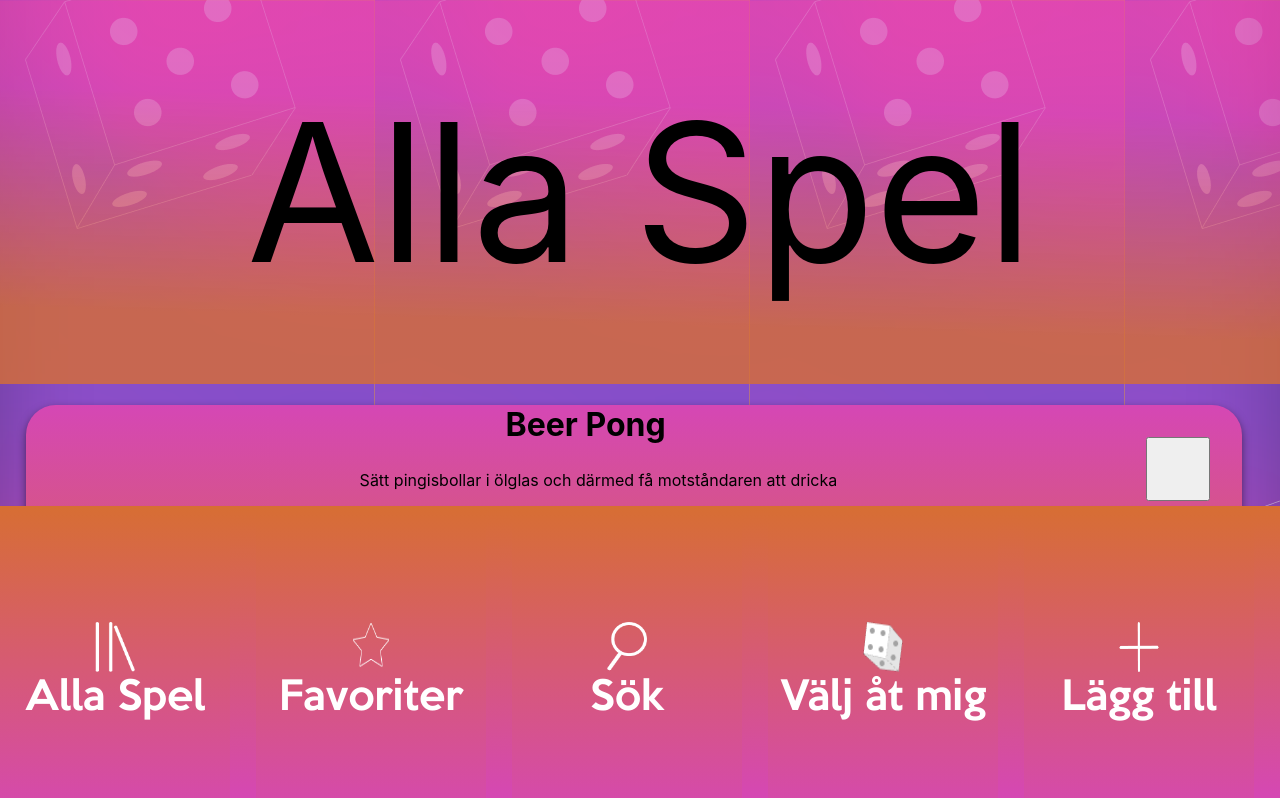
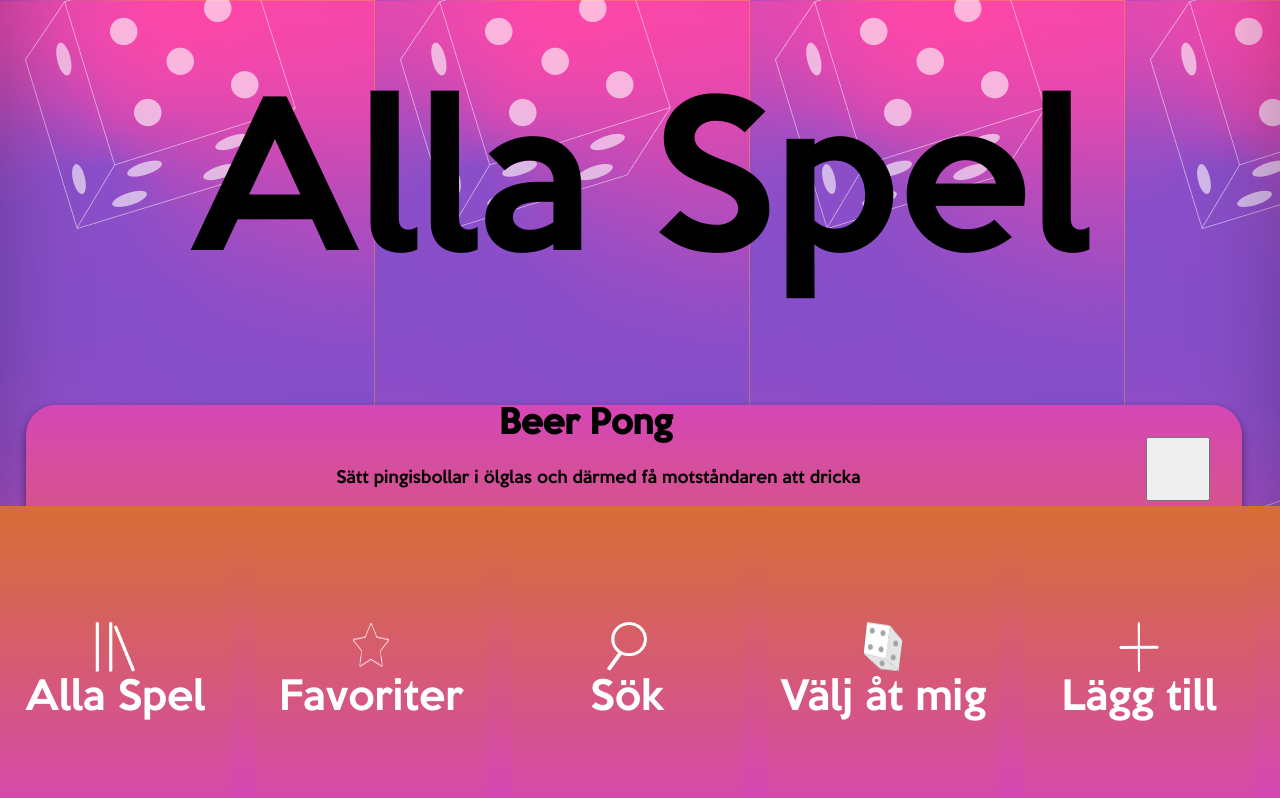
Before and after one commit to VibeValley/PartyPP, a React (Create React App) app: page /AllaSpel in a window 1280 px wide. Shown: the top 798 px of the page. Built offline with nearby package versions, Linux system fonts and the light colour scheme.

Commit message:
Fixat alla spel

```diff
--- a/src/AllaSpel.js
+++ b/src/AllaSpel.js
@@ -14,7 +14,7 @@ function AllaSpel() {
       {/*Det som står i rutan högst upp på sidan*/}
       <div className="HeaderDiv">
         <header className="SidaHeader">Alla Spel</header>
-      </div>
+
 
       <div className="ListaDiv">
         {/*Det som skriver ut hela listan med spel,
@@ -23,6 +23,8 @@ function AllaSpel() {
           <SpelLista key={allaSpel.id} spel={allaSpel} />
         ))}
       </div>
+      </div>
+
       <Lowerbar></Lowerbar>
     </div>
   );
--- a/src/App.css
+++ b/src/App.css
@@ -81,19 +81,16 @@ html {
 /*Alla spel css*/
 
 .HeaderDiv {
-  position: sticky;
-  top: 0;
+
   width: 100%;
-  height: 30vw;
-  background: linear-gradient(
-    181.54deg,
-    rgba(212, 71, 181, 0.68) 28.85%,
-    rgba(215, 110, 51, 0.8) 81.6%
-  );
+  height: 193.47vw;
+  border: 0px;
+  overflow: scroll;
 }
 
 .SidaHeader {
 
+  font-family: myFirstFont;
   border: 0px;
   font-size: 15vw;
   text-align: center;
@@ -101,8 +98,7 @@ html {
 }
 
 .ListaDiv {
-  height: 160vw;
-  overflow: scroll;
+
 }
 
 .Alla_spel_listans_text {
@@ -111,6 +107,7 @@ html {
   border-radius: 30px 30px 30px 30px;
   filter: drop-shadow(0px 4px 4px rgba(0, 0, 0, 0.5));
   text-align: center;
+
   background-image: linear-gradient(
     180deg,
     rgba(213, 71, 181, 0) 0%,
@@ -120,6 +117,9 @@ html {
   );
   margin-left: 2vw;
   margin-right: 5vw;
+  color: white;
+  font-family: myFirstFont;
+  margin-bottom: 5vw;
 }
 
 .ListaTitel {
```
